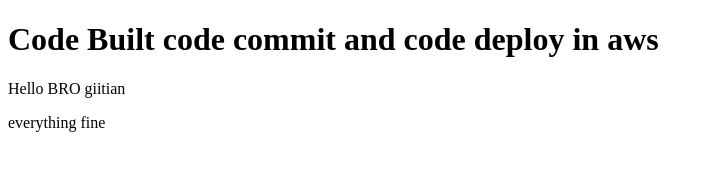
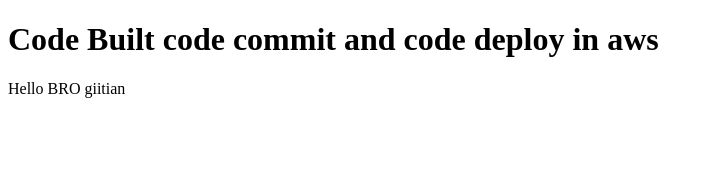
Before and after one commit to Himanshu-upadhyay7777/webswever, a plain HTML site: page index.html in a window 1280 px wide. Shown: the whole page, without its empty margins (0-713 px from the left). Drawn offline with Linux system fonts and the light colour scheme.

Commit message:
Update index.html

```diff
--- a/index.html
+++ b/index.html
@@ -5,7 +5,7 @@
 <h1> Code Built code commit and code deploy in aws</h1>
 
 <p>Hello BRO giitian</p>
-  <p>everything fine</p>
+
 
 
 </body>
```
